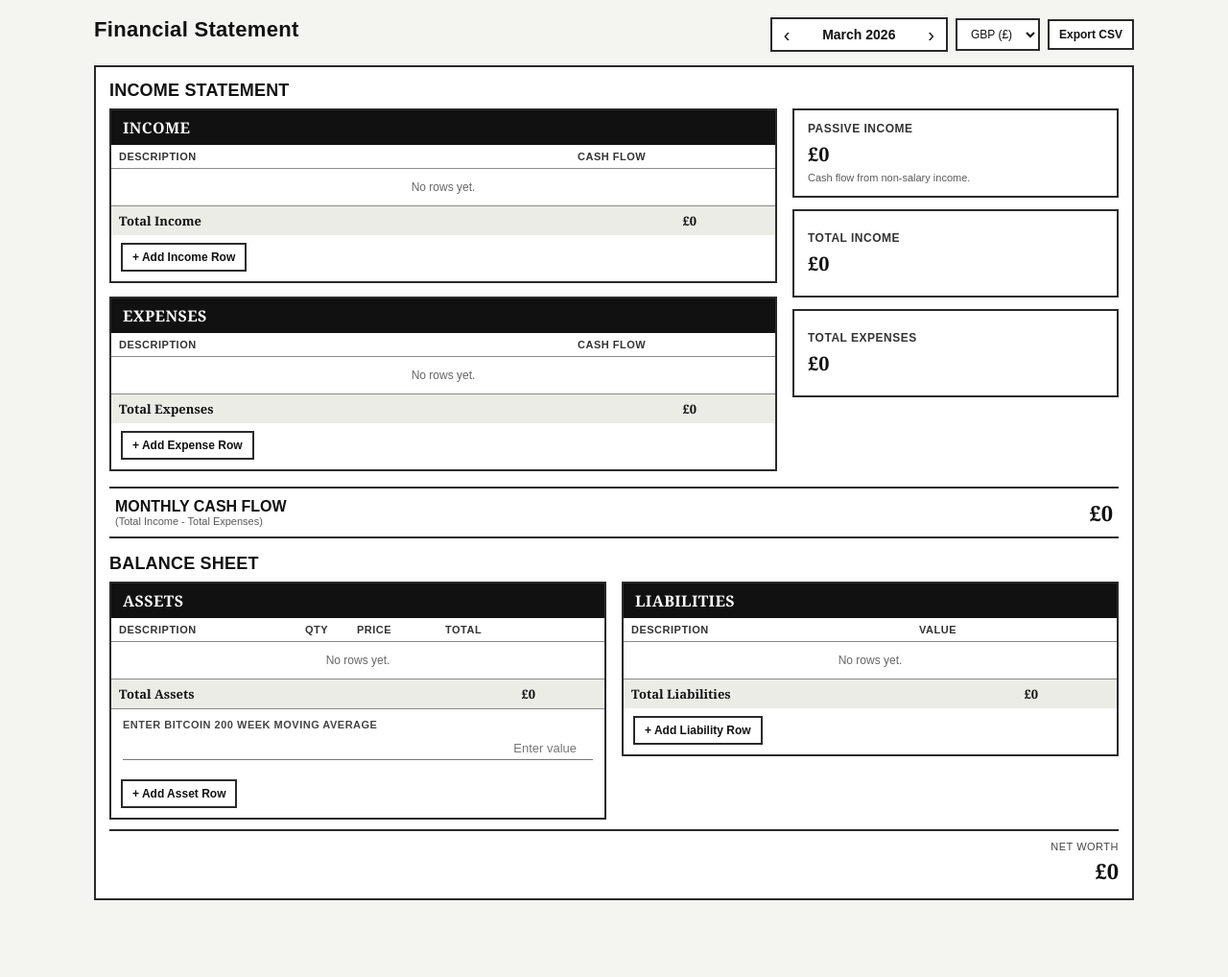
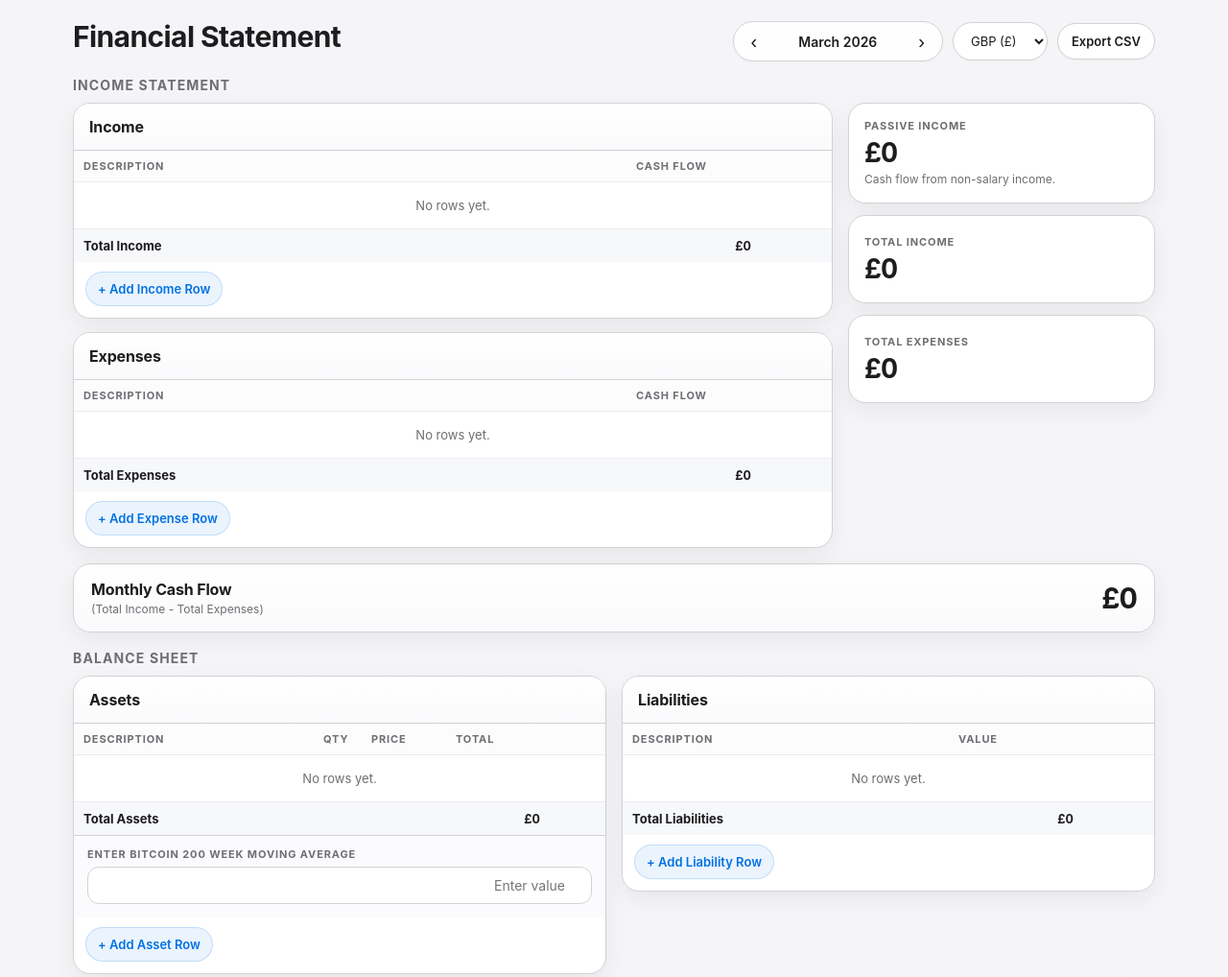
Before and after one commit to markiandavenport-HGV/HGV-shift-rota-planner-, a plain HTML site: page index.html in a window 1280 px wide. Shown: the top 1018 px of the page at 96% size. Before the commit the page ends 966 px from the top, so only its background shows below. Drawn offline with Linux system fonts and the light colour scheme.

Commit message:
Update index.html

```diff
--- a/index.html
+++ b/index.html
@@ -6,12 +6,19 @@
   <title>Financial Statement</title>
   <style>
     :root{
-      --bg:#f4f4f1;
-      --ink:#111;
-      --line:#2a2a2a;
-      --muted:#5a5a5a;
+      --bg:#f5f5f7;
       --panel:#ffffff;
-      --soft:#ecece7;
+      --panel-2:#fbfbfd;
+      --text:#1d1d1f;
+      --muted:#6e6e73;
+      --line:#d2d2d7;
+      --line-strong:#c7c7cc;
+      --accent:#0071e3;
+      --accent-hover:#0077ed;
+      --soft:#f0f2f5;
+      --shadow:0 8px 24px rgba(0,0,0,.06);
+      --radius:18px;
+      --radius-sm:12px;
     }
 
     *{box-sizing:border-box}
@@ -20,16 +27,16 @@
       margin:0;
       padding:0;
       background:var(--bg);
-      color:var(--ink);
-      font-family:Georgia, "Times New Roman", serif;
+      color:var(--text);
+      font-family:-apple-system,BlinkMacSystemFont,"SF Pro Text","SF Pro Display","Helvetica Neue",Arial,sans-serif;
     }
 
     body{min-height:100vh}
 
     .app{
-      max-width:1120px;
+      max-width:1160px;
       margin:0 auto;
-      padding:18px 18px 28px;
+      padding:22px 16px 34px;
     }
 
     .topbar{
@@ -37,21 +44,21 @@
       justify-content:space-between;
       align-items:flex-start;
       gap:12px;
-      margin-bottom:14px;
+      margin-bottom:16px;
       flex-wrap:wrap;
     }
 
     .page-title{
       margin:0;
-      font-size:22px;
+      font-size:30px;
+      line-height:1.1;
       font-weight:700;
-      font-family:Arial, Helvetica, sans-serif;
-      letter-spacing:.3px;
+      letter-spacing:-0.02em;
     }
 
     .toolbar{
       display:flex;
-      gap:8px;
+      gap:10px;
       flex-wrap:wrap;
       align-items:center;
     }
@@ -59,63 +66,75 @@
     .month-picker{
       display:flex;
       align-items:center;
-      gap:8px;
-      border:2px solid var(--line);
-      background:#fff;
-      padding:6px 8px;
+      gap:10px;
+      background:rgba(255,255,255,.88);
+      border:1px solid var(--line);
+      border-radius:999px;
+      padding:6px 10px;
+      box-shadow:0 1px 2px rgba(0,0,0,.03);
+      backdrop-filter:blur(8px);
     }
 
     .month-nav{
       border:0;
-      background:#fff;
-      color:#111;
+      background:transparent;
+      color:var(--text);
       font-size:20px;
       cursor:pointer;
       line-height:1;
-      padding:0 4px;
-      font-family:Arial, Helvetica, sans-serif;
+      padding:4px 8px;
+      border-radius:999px;
+    }
+
+    .month-nav:hover{
+      background:var(--soft);
     }
 
     .month-label{
-      min-width:120px;
+      min-width:132px;
       text-align:center;
       font-size:14px;
-      font-weight:700;
-      font-family:Arial, Helvetica, sans-serif;
+      font-weight:600;
+      color:var(--text);
     }
 
     .select,.btn{
-      border:2px solid var(--line);
+      border:1px solid var(--line);
       background:#fff;
-      color:#111;
-      padding:7px 10px;
-      font-size:12px;
-      font-family:Arial, Helvetica, sans-serif;
+      color:var(--text);
+      padding:10px 14px;
+      font-size:13px;
+      border-radius:999px;
+      font-family:inherit;
+      box-shadow:0 1px 2px rgba(0,0,0,.03);
     }
 
     .btn{
       cursor:pointer;
-      font-weight:700;
+      font-weight:600;
+    }
+
+    .btn:hover,
+    .select:hover{
+      border-color:var(--line-strong);
     }
 
     .sheet{
-      border:2px solid var(--line);
-      background:var(--panel);
-      padding:14px;
+      background:transparent;
     }
 
     .section-heading{
-      margin:0 0 8px;
-      font-size:18px;
+      margin:0 0 10px;
+      font-size:14px;
       font-weight:700;
-      letter-spacing:.2px;
+      letter-spacing:.08em;
       text-transform:uppercase;
-      font-family:Arial, Helvetica, sans-serif;
+      color:var(--muted);
     }
 
     .income-layout{
       display:grid;
-      grid-template-columns:1fr 340px;
+      grid-template-columns:1fr 320px;
       gap:16px;
       margin-bottom:16px;
       align-items:start;
@@ -125,29 +144,27 @@
       display:grid;
       grid-template-columns:1fr 1fr;
       gap:16px;
-      margin:0 auto 10px;
+      margin:0 auto 12px;
       align-items:start;
     }
 
-    .balance-layout > .box{
+    .box{
+      border:1px solid var(--line);
+      background:var(--panel);
       width:100%;
-      justify-self:stretch;
-    }
-
-    .box{
-      border:2px solid var(--line);
-      background:#fff;
-      width:100%;
+      border-radius:var(--radius);
+      box-shadow:var(--shadow);
+      overflow:hidden;
     }
 
     .box-title{
-      background:#111;
-      color:#fff;
-      padding:7px 12px;
+      background:linear-gradient(180deg,#ffffff 0%,#fafafc 100%);
+      color:var(--text);
+      padding:14px 16px;
       font-size:16px;
       font-weight:700;
-      text-transform:uppercase;
-      letter-spacing:.4px;
+      letter-spacing:-0.01em;
+      border-bottom:1px solid var(--line);
     }
 
     .box-body{
@@ -155,33 +172,32 @@
     }
 
     .mini-field-wrap{
-      padding:10px 12px 12px;
-      border-top:1px solid #8a8a8a;
+      padding:12px 14px 14px;
+      border-top:1px solid var(--line);
+      background:var(--panel-2);
     }
 
     .mini-field-label{
       display:block;
-      font-family:Arial, Helvetica, sans-serif;
       font-size:11px;
       text-transform:uppercase;
-      letter-spacing:.5px;
-      color:#444;
+      letter-spacing:.08em;
+      color:var(--muted);
       margin-bottom:6px;
       font-weight:700;
     }
 
     .mini-field{
       width:100%;
-      border:0;
-      border-bottom:1px solid #777;
-      background:transparent;
-      padding:4px 2px;
-      font-size:13px;
-      color:#111;
+      border:1px solid var(--line);
+      background:#fff;
+      padding:10px 12px;
+      font-size:14px;
+      color:var(--text);
       outline:none;
-      font-family:Arial, Helvetica, sans-serif;
+      font-family:inherit;
       text-align:right;
-      border-radius:0;
+      border-radius:12px;
       -webkit-appearance:none;
       appearance:none;
     }
@@ -193,36 +209,46 @@
     }
 
     th,td{
-      padding:6px 8px;
-      border-bottom:1px solid #8a8a8a;
+      padding:9px 10px;
+      border-bottom:1px solid #ececf0;
       vertical-align:middle;
       font-size:13px;
     }
 
     th{
-      font-family:Arial, Helvetica, sans-serif;
       font-size:11px;
       font-weight:700;
-      color:#333;
+      color:var(--muted);
       text-transform:uppercase;
-      letter-spacing:.5px;
+      letter-spacing:.08em;
       text-align:left;
       white-space:nowrap;
+      background:#fcfcfd;
     }
 
     td input{
       width:100%;
-      border:0;
-      border-bottom:1px solid #777;
+      border:1px solid transparent;
       background:transparent;
-      padding:4px 2px;
-      font-size:13px;
-      color:#111;
+      padding:8px 10px;
+      font-size:14px;
+      color:var(--text);
       outline:none;
-      font-family:Arial, Helvetica, sans-serif;
-      border-radius:0;
+      font-family:inherit;
+      border-radius:10px;
       -webkit-appearance:none;
       appearance:none;
+    }
+
+    td input:hover{
+      background:#fafafc;
+      border-color:#f0f0f2;
+    }
+
+    td input:focus{
+      background:#fff;
+      border-color:rgba(0,113,227,.35);
+      box-shadow:0 0 0 3px rgba(0,113,227,.12);
     }
 
     td input[type="number"]{
@@ -231,13 +257,16 @@
     }
 
     td input[readonly]{
-      color:#555;
+      color:#5c5c61;
+      background:#f7f7f8;
+      border-color:#ededf0;
     }
 
     .readonly-cell{
-      font-family:Arial, Helvetica, sans-serif;
       text-align:right;
       white-space:nowrap;
+      font-size:14px;
+      font-variant-numeric:tabular-nums;
     }
 
     .actions{
@@ -248,23 +277,35 @@
     .row-btn{
       border:1px solid var(--line);
       background:#fff;
-      color:#111;
-      font-size:11px;
-      padding:4px 7px;
+      color:var(--text);
+      font-size:12px;
+      padding:7px 10px;
       cursor:pointer;
-      font-family:Arial, Helvetica, sans-serif;
+      font-family:inherit;
+      border-radius:999px;
+    }
+
+    .row-btn:hover{
+      background:#fafafa;
+      border-color:var(--line-strong);
     }
 
     .add-row{
-      margin:8px 10px 10px;
-      border:2px solid var(--line);
-      background:#fff;
-      color:#111;
-      padding:6px 10px;
+      margin:10px 12px 12px;
+      border:1px solid rgba(0,113,227,.18);
+      background:rgba(0,113,227,.08);
+      color:var(--accent);
+      padding:9px 12px;
       cursor:pointer;
-      font-size:12px;
-      font-weight:700;
-      font-family:Arial, Helvetica, sans-serif;
+      font-size:13px;
+      font-weight:600;
+      font-family:inherit;
+      border-radius:999px;
+    }
+
+    .add-row:hover{
+      background:rgba(0,113,227,.12);
+      color:var(--accent-hover);
     }
 
     .summary-side{
@@ -273,86 +314,96 @@
     }
 
     .summary-card{
-      border:2px solid var(--line);
-      padding:12px 14px;
-      background:#fff;
+      border:1px solid var(--line);
+      padding:16px;
+      background:var(--panel);
       min-height:92px;
       display:flex;
       flex-direction:column;
       justify-content:center;
+      border-radius:var(--radius);
+      box-shadow:var(--shadow);
     }
 
     .summary-label{
-      font-family:Arial, Helvetica, sans-serif;
-      font-size:12px;
+      font-size:11px;
       text-transform:uppercase;
-      letter-spacing:.5px;
-      color:#333;
+      letter-spacing:.08em;
+      color:var(--muted);
       margin-bottom:6px;
       font-weight:700;
     }
 
     .summary-value{
-      font-size:20px;
+      font-size:28px;
+      line-height:1.1;
       font-weight:700;
+      letter-spacing:-0.03em;
+      font-variant-numeric:tabular-nums;
     }
 
     .summary-note{
-      font-family:Arial, Helvetica, sans-serif;
       color:var(--muted);
-      font-size:11px;
+      font-size:12px;
       margin-top:4px;
-      line-height:1.3;
+      line-height:1.35;
     }
 
     .cashflow-row{
-      margin:10px 0 16px;
-      border-top:2px solid var(--line);
-      border-bottom:2px solid var(--line);
-      padding:10px 6px;
+      margin:8px 0 18px;
+      border:1px solid var(--line);
+      background:linear-gradient(180deg,#ffffff 0%,#fafafc 100%);
+      border-radius:var(--radius);
+      padding:16px 18px;
       display:flex;
       justify-content:space-between;
       align-items:center;
       gap:12px;
       flex-wrap:wrap;
+      box-shadow:var(--shadow);
     }
 
     .cashflow-title{
       font-size:16px;
       font-weight:700;
-      text-transform:uppercase;
-      font-family:Arial, Helvetica, sans-serif;
+      letter-spacing:-0.01em;
     }
 
     .cashflow-sub{
-      font-family:Arial, Helvetica, sans-serif;
-      font-size:11px;
+      font-size:12px;
       color:var(--muted);
+      margin-top:3px;
     }
 
     .cashflow-value{
-      font-size:22px;
+      font-size:30px;
       font-weight:700;
+      letter-spacing:-0.03em;
+      font-variant-numeric:tabular-nums;
     }
 
     .total-row td{
       font-weight:700;
-      background:var(--soft);
+      background:#f7f8fa;
       border-bottom:0;
     }
 
     .total-value{
       text-align:right;
       white-space:nowrap;
+      font-variant-numeric:tabular-nums;
     }
 
     .footer-summary{
-      border-top:2px solid var(--line);
-      padding-top:10px;
+      border:1px solid var(--line);
+      background:var(--panel);
+      border-radius:var(--radius);
+      padding:16px 18px;
       display:flex;
       justify-content:flex-end;
       gap:24px;
       flex-wrap:wrap;
+      box-shadow:var(--shadow);
     }
 
     .footer-item{
@@ -361,50 +412,37 @@
     }
 
     .footer-label{
-      font-family:Arial, Helvetica, sans-serif;
       font-size:11px;
       text-transform:uppercase;
-      color:#444;
+      color:var(--muted);
       margin-bottom:4px;
-      letter-spacing:.5px;
+      letter-spacing:.08em;
+      font-weight:700;
     }
 
     .footer-value{
-      font-size:22px;
+      font-size:30px;
       font-weight:700;
+      letter-spacing:-0.03em;
+      font-variant-numeric:tabular-nums;
     }
 
     .empty{
       text-align:center;
-      color:#666;
-      font-family:Arial, Helvetica, sans-serif;
-      padding:12px 0;
-      font-size:12px;
+      color:var(--muted);
+      padding:16px 0;
+      font-size:13px;
     }
 
     .asset-table{
       table-layout:auto;
     }
 
-    .asset-desc-col{
-      width:auto;
-    }
-
-    .asset-qty-col{
-      width:54px;
-    }
-
-    .asset-price-col{
-      width:92px;
-    }
-
-    .asset-total-col{
-      width:110px;
-    }
-
-    .asset-action-col{
-      width:64px;
-    }
+    .asset-desc-col{width:auto}
+    .asset-qty-col{width:50px}
+    .asset-price-col{width:88px}
+    .asset-total-col{width:108px}
+    .asset-action-col{width:58px}
 
     @media (max-width:1020px){
       .income-layout,
@@ -423,41 +461,31 @@
       }
 
       .sheet{
-        padding:8px;
+        padding:0;
+      }
+
+      .page-title{
+        font-size:24px;
       }
 
       th,td{
-        padding:5px 6px;
-      }
-
-      .page-title{
-        font-size:18px;
-      }
-
-      .section-heading{
-        font-size:16px;
+        padding:6px 6px;
       }
 
       .summary-value,
       .cashflow-value,
       .footer-value{
-        font-size:18px;
+        font-size:24px;
       }
 
-      .asset-qty-col{
-        width:48px;
-      }
+      .asset-qty-col{width:44px}
+      .asset-price-col{width:78px}
+      .asset-total-col{width:90px}
+      .asset-action-col{width:54px}
 
-      .asset-price-col{
-        width:84px;
-      }
-
-      .asset-total-col{
-        width:92px;
-      }
-
-      .asset-action-col{
-        width:58px;
+      .row-btn{
+        padding:6px 8px;
+        font-size:11px;
       }
     }
   </style>
@@ -804,14 +832,6 @@
       ).format(Number(n || 0));
     }
 
-    function assetAmount(row) {
-      const qty = safeNumber(row.quantity);
-      if (isBitcoinRow(row)) {
-        return qty * safeNumber(state.btc200wma);
-      }
-      return qty * safeNumber(row.unitPrice);
-    }
-
     function sumRows(rows) {
       return rows.reduce((sum, row) => sum + Number(row.amount || 0), 0);
     }
@@ -835,6 +855,14 @@
 
     function isBitcoinRow(row) {
       return String(row.description || "").toLowerCase().includes("bitcoin");
+    }
+
+    function assetAmount(row) {
+      const qty = safeNumber(row.quantity);
+      if (isBitcoinRow(row)) {
+        return qty * safeNumber(state.btc200wma);
+      }
+      return qty * safeNumber(row.unitPrice);
     }
 
     function recalcAssets(month) {
@@ -1100,7 +1128,7 @@
 
         const csv = rows.map(row =>
           row.map(cell => '"' + String(cell ?? "").replace(/"/g, '""') + '"').join(",")
-        ).join("\\n");
+        ).join("\n");
 
         const blob = new Blob([csv], { type: "text/csv;charset=utf-8;" });
         const url = URL.createObjectURL(blob);
```
